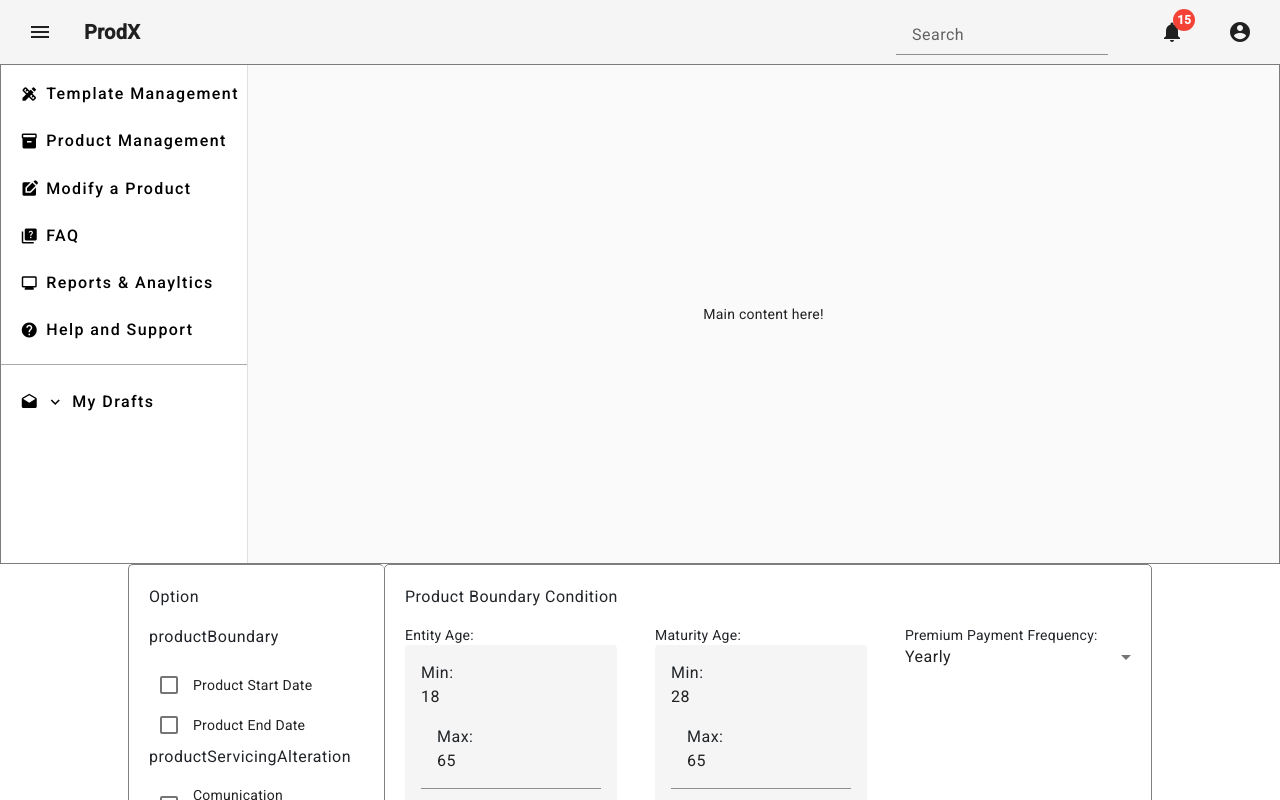
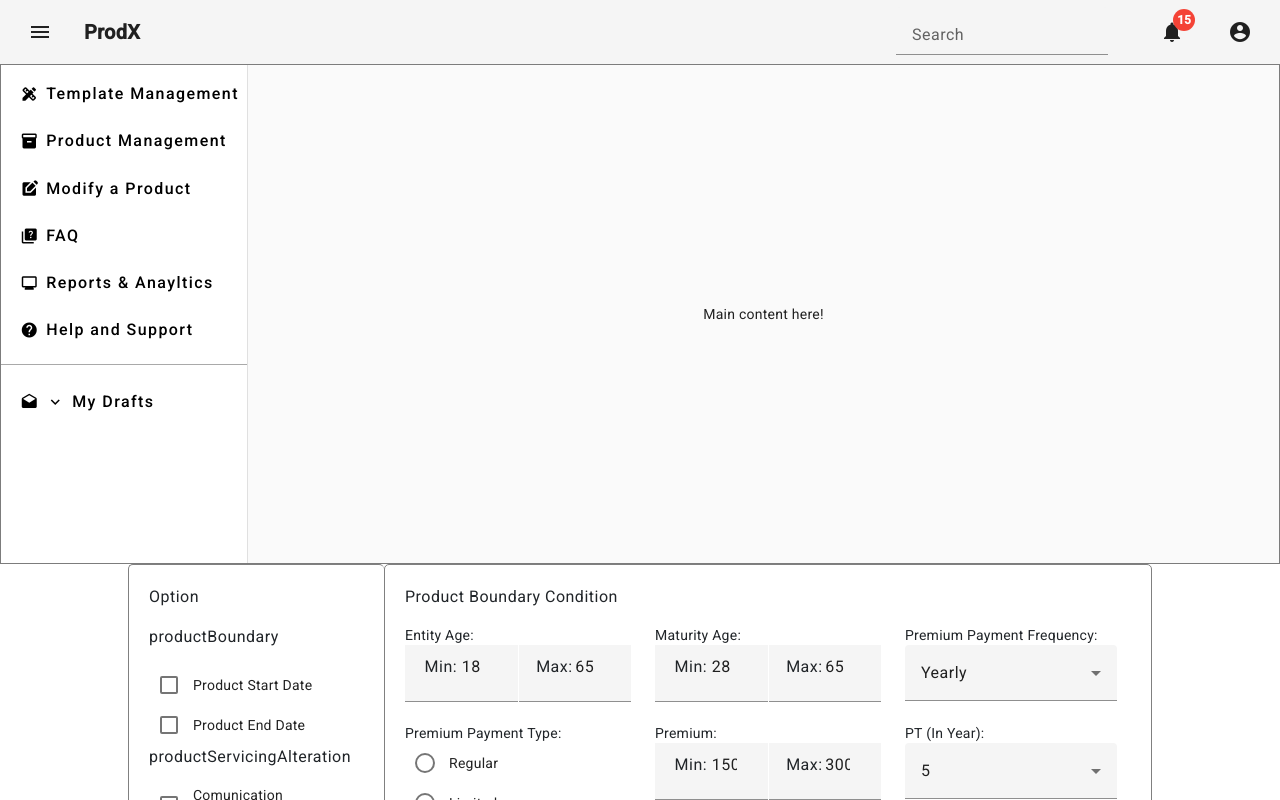
Before and after one commit to AdarshVermaAdyy/ProdX, an Angular app: page / in a window 1280 px wide. Shown: the top 800 px of the page. Built offline with nearby package versions, Linux system fonts and the light colour scheme.

Commit message:
input range

```diff
--- a/src/app/components/prod-info-form/prod-info-form.component.html
+++ b/src/app/components/prod-info-form/prod-info-form.component.html
@@ -9,7 +9,7 @@
 
             <div *ngFor="let option  of optionalFieldsList; let i = index">
                 <ng-container *ngIf="option.group === group">
-            <mat-checkbox  (change)="onCheckboxChange($event, i)">
+                    <mat-checkbox (change)="onCheckboxChange($event, i)">
                         {{option .label}}
                     </mat-checkbox>
                 </ng-container>
@@ -28,17 +28,6 @@
 
         <form [formGroup]="dynamicForm" (ngSubmit)="onSubmit()">
 
-            <!-- Available Options -->
-            <!-- <div class="motif-col-xs-1">
-      <h4>Available Options</h4>
-      <div formArrayName="options">
-        <div *ngFor="let option of availableOptions; let i = index" class="mb-2">
-          <input matInput type="checkbox" [formControlName]="i" (change)="onCheckboxChange($event, i)" [disabled]="isDefaultField(option)" />
-          {{ option.label }}
-        </div>
-      </div>
-    </div> -->
-
             <!-- Dynamic Form Fields -->
             <div class="row">
                 <!-- Product Boundary Condition -->
@@ -51,43 +40,94 @@
                                 <div [ngSwitch]="field.get('type')?.value">
                                     <div *ngSwitchCase="'range'">
 
-                                        <mat-label >{{ field.get('label')?.value }}:</mat-label>
+                                        <mat-label>{{ field.get('label')?.value }}:</mat-label>
+
+                                            <!-- <div class="row">
                                                 <mat-form-field>
-                                            <div class="row">
-                                                <div class="col-6">
-                                                    <label class="mat-label" for="min{{i}}">Min:</label>
-                                                    <input matInput id="min{{i}}" type="number"
-                                                        formControlName="min" />
-                                                    <div *ngIf="field.get('min')?.invalid && (field.get('min')?.dirty || field.get('min')?.touched)" class="text-danger">
+                                                    <mat-grid-list cols="2" rowHeight="20px">
+                                                        <mat-grid-tile>
+                                                <label class="mat-label" for="min{{i}}" >Min:</label>
+                                            </mat-grid-tile>
+                                            <mat-grid-tile>
+                                                <input matInput id="min{{i}}" type="number" formControlName="min" />
+
+                                            </mat-grid-tile>
+                                                <div *ngIf="field.get('min')?.invalid && (field.get('min')?.dirty || field.get('min')?.touched)"
+                                                    class="text-danger">
                                                     <div *ngIf="field.get('min')?.errors?.['required']">
                                                         This field is required</div>
                                                 </div>
-                                                </div>
+                                            </mat-grid-list>
+                                            </mat-form-field>
 
+                                                <mat-form-field appearance="fill">
 
-                                                    <mat-form-field>
                                                 <label class="mat-label" for="max{{i}}">Max:</label>
+
                                                 <input matInput id="max{{i}}" type="number" formControlName="max" />
-                                                </mat-form-field>
+
                                             <div *ngIf="field.get('max')?.invalid && (field.get('max')?.dirty || field.get('max')?.touched)"
                                                 class="text-danger">
                                                 <div *ngIf="field.get('max')?.errors?.['required']">
                                                     This field is required</div>
                                             </div>
 
+                                        </mat-form-field>
+                                        </div>
+                                       -->
+                                    <!-- </div> -->
+                                           <mat-grid-list cols="2" rowHeight="65px">
+                                                <mat-grid-tile>
+                                                    <mat-form-field>
+                                                        <mat-grid-list cols="2">
+                                                            <mat-grid-tile>
+                                                    <label class="mat-label" for="min{{i}}" >Min:</label>
+                                                </mat-grid-tile>
+                                            <mat-grid-tile>
+                                                    <input matInput id="min{{i}}" type="number" formControlName="min" />
+                                                </mat-grid-tile>
+                                                </mat-grid-list>
+
+                                                    <div *ngIf="field.get('min')?.invalid && (field.get('min')?.dirty || field.get('min')?.touched)"
+                                                        class="text-danger">
+                                                        <div *ngIf="field.get('min')?.errors?.['required']">
+                                                            This field is required</div>
+                                                    </div>
+                                                </mat-form-field>
+                                                </mat-grid-tile>
 
 
+                                                <mat-grid-tile>
+                                                    <mat-form-field appearance="fill">
+                                                        <mat-grid-list cols="2">
+                                                            <mat-grid-tile>
+                                                    <label class="mat-label" for="max{{i}}">Max:</label>
+                                                            </mat-grid-tile>
+                                                            <mat-grid-tile>
+                                                    <input matInput id="max{{i}}" type="number" formControlName="max" />
+
+                                                <div *ngIf="field.get('max')?.invalid && (field.get('max')?.dirty || field.get('max')?.touched)"
+                                                    class="text-danger">
+                                                    <div *ngIf="field.get('max')?.errors?.['required']">
+                                                        This field is required</div>
                                                 </div>
+                                            </mat-grid-tile>
+                                            </mat-grid-list>
                                             </mat-form-field>
+                                            </mat-grid-tile>
+
+                                            </mat-grid-list>
+
                                    </div>
 
                                     <div *ngSwitchCase="'dropdown'">
-                                        <mat-label >{{ field.get('label')?.value }}:</mat-label>
-
+                                        <mat-label>{{ field.get('label')?.value }}:</mat-label>
+                                        <mat-form-field appearance="fill">
                                         <mat-select formControlName="value">
                                             <mat-option *ngFor="let option of field.get('options')?.value"
                                                 [value]="option">{{ option }}</mat-option>
                                         </mat-select>
+                                    </mat-form-field>
 
                                     </div>
 
@@ -99,12 +139,12 @@
                                     </div>
 
                                     <div *ngSwitchCase="'radio'">
-                                        <mat-label >{{ field.get('label')?.value }}:</mat-label>
-                                        <mat-radio-group >
+                                        <mat-label>{{ field.get('label')?.value }}:</mat-label>
+                                        <mat-radio-group formControlName="value">
                                             <div *ngFor="let option of field.get('options')?.value">
 
-                                                <mat-radio-button type="radio"
-                                                    [value]="option" > {{ option }} </mat-radio-button>
+                                                <mat-radio-button type="radio" [value]="option"> {{ option }}
+                                                </mat-radio-button>
                                             </div>
                                         </mat-radio-group>
                                     </div>
@@ -138,10 +178,10 @@
                                         </mat-select>
                                     </div>
                                     <div *ngSwitchCase="'radio'">
-                                        <label >{{ field.get('label')?.value }}:</label>
+                                        <label>{{ field.get('label')?.value }}:</label>
                                         <div *ngFor="let option of field.get('options')?.value">
-                                            <input matInput type="radio" [formControlName]="'value'"
-                                                [value]="option" /> {{ option }}
+                                            <input matInput type="radio" [formControlName]="'value'" [value]="option" />
+                                            {{ option }}
                                         </div>
                                     </div>
                                 </div>
@@ -163,17 +203,17 @@
                                 class="col-6">
                                 <div [ngSwitch]="field.get('type')?.value">
                                     <div *ngSwitchCase="'dropdown'">
-                                        <mat-label >{{ field.get('label')?.value }}:</mat-label>
+                                        <mat-label>{{ field.get('label')?.value }}:</mat-label>
                                         <mat-select formControlName="value">
                                             <mat-option *ngFor="let option of field.get('options')?.value"
                                                 [value]="option">{{ option }}</mat-option>
                                         </mat-select>
                                     </div>
                                     <div *ngSwitchCase="'radio'">
-                                        <mat-label >{{ field.get('label')?.value }}:</mat-label>
+                                        <mat-label>{{ field.get('label')?.value }}:</mat-label>
                                         <div *ngFor="let option of field.get('options')?.value">
-                                            <input matInput type="radio" [formControlName]="'value'"
-                                                [value]="option" /> {{ option }}
+                                            <input matInput type="radio" [formControlName]="'value'" [value]="option" />
+                                            {{ option }}
                                         </div>
                                     </div>
                                 </div>
@@ -219,20 +259,21 @@
                 <div formArrayName="selectedValues">
                     <div formArrayName="productServicingAlteration">
                         <div class="row">
-                            <div *ngFor="let field of  productServicingAlteration.controls; let i = index" [formGroupName]="i" class="col-md-4">
+                            <div *ngFor="let field of  productServicingAlteration.controls; let i = index"
+                                [formGroupName]="i" class="col-md-4">
                                 <div [ngSwitch]="field.get('type')?.value">
                                     <div *ngSwitchCase="'dropdown'">
-                                        <mat-label >{{ field.get('label')?.value }}:</mat-label>
+                                        <mat-label>{{ field.get('label')?.value }}:</mat-label>
                                         <mat-select formControlName="value">
                                             <mat-option *ngFor="let option of field.get('options')?.value"
                                                 [value]="option">{{ option }}</mat-option>
                                         </mat-select>
                                     </div>
                                     <div *ngSwitchCase="'radio'">
-                                        <mat-label >{{ field.get('label')?.value }}:</mat-label>
+                                        <mat-label>{{ field.get('label')?.value }}:</mat-label>
                                         <div *ngFor="let option of field.get('options')?.value">
-                                            <input matInput type="radio" [formControlName]="'value'"
-                                                [value]="option" /> {{ option }}
+                                            <input matInput type="radio" [formControlName]="'value'" [value]="option" />
+                                            {{ option }}
                                         </div>
                                     </div>
                                 </div>
@@ -255,17 +296,17 @@
                                 [formGroupName]="i" class="col-6">
                                 <div [ngSwitch]="field.get('type')?.value">
                                     <div *ngSwitchCase="'dropdown'">
-                                        <mat-label >{{ field.get('label')?.value }}:</mat-label>
+                                        <mat-label>{{ field.get('label')?.value }}:</mat-label>
                                         <mat-select formControlName="value">
                                             <mat-option *ngFor="let option of field.get('options')?.value"
                                                 [value]="option">{{ option }}</mat-option>
                                         </mat-select>
                                     </div>
                                     <div *ngSwitchCase="'radio'">
-                                        <mat-label >{{ field.get('label')?.value }}:</mat-label>
+                                        <mat-label>{{ field.get('label')?.value }}:</mat-label>
                                         <div *ngFor="let option of field.get('options')?.value">
-                                            <input matInput type="radio" [formControlName]="'value'"
-                                                [value]="option" /> {{ option }}
+                                            <input matInput type="radio" [formControlName]="'value'" [value]="option" />
+                                            {{ option }}
                                         </div>
                                     </div>
                                 </div>
@@ -283,22 +324,26 @@
                 <div formArrayName="selectedValues">
                     <div formArrayName="productBoundary">
                         <div class="row">
-            <div *ngFor="let field of productBoundary.controls; let i = index" [formGroupName]="i" class="col-6">
+                            <div *ngFor="let field of productBoundary.controls; let i = index" [formGroupName]="i"
+                                class="col-6">
                                 <div [ngSwitch]="field.get('type')?.value">
                                     <div *ngSwitchCase="'dropdown'">
-                  <mat-label  >{{ field.get('label')?.value }}:</mat-label>
+                                        <mat-label>{{ field.get('label')?.value }}:</mat-label>
                                         <mat-select formControlName="value">
-                    <mat-option *ngFor="let option of field.get('options')?.value" [value]="option">{{ option }}</mat-option>
+                                            <mat-option *ngFor="let option of field.get('options')?.value"
+                                                [value]="option">{{ option }}</mat-option>
                                         </mat-select>
                                     </div>
                                     <div *ngSwitchCase="'radio'">
-                  <mat-label  >{{ field.get('label')?.value }}:</mat-label>
+                                        <mat-label>{{ field.get('label')?.value }}:</mat-label>
                                         <div *ngFor="let option of field.get('options')?.value">
-                    <input matInput type="radio" [formControlName]="'value'" [value]="option" /> {{ option }}
+                                            <input matInput type="radio" [formControlName]="'value'" [value]="option" />
+                                            {{ option }}
                                         </div>
                                     </div>
                                 </div>
-              <div *ngIf="field.get('value')?.invalid && (field.get('value')?.dirty || field.get('value')?.touched)" class="text-danger">
+                                <div *ngIf="field.get('value')?.invalid && (field.get('value')?.dirty || field.get('value')?.touched)"
+                                    class="text-danger">
                                     <div *ngIf="field.get('value')?.errors?.['required']">This field is required</div>
                                 </div>
                             </div>
@@ -309,8 +354,10 @@
 
             </div>
             <div class="form-btn-wrapper">
-                <button mat-button  size="medium" class="mt-3" (click)="onSubmit()"  [disabled]="dynamicForm.invalid">Save as Draft</button>
-                <button mat-button  size="medium" class="mt-3" (click)="next()" [disabled]="dynamicForm.invalid">Next</button>
+                <button mat-button size="medium" class="mt-3" (click)="onSubmit()" [disabled]="dynamicForm.invalid">Save
+                    as Draft</button>
+                <button mat-button size="medium" class="mt-3" (click)="next()"
+                    [disabled]="dynamicForm.invalid">Next</button>
             </div>
 
         </form>
--- a/src/app/components/prod-info-form/prod-info-form.component.scss
+++ b/src/app/components/prod-info-form/prod-info-form.component.scss
@@ -44,3 +44,26 @@
     margin: 20px 0;
     width: 100%;
 }
+.mat-grid-container{
+    display: flex;
+    gap: 16px;
+
+}
+.mat-form-field{
+    flex: 1;
+}
+mat-grid-list {
+    width: 100%;
+}
+.mat-form-field{
+    width: 100%;
+}
+mat-grid-tile{
+    padding: 0 8px;
+}
+.form-field-container{
+    display: flex;
+    align-items: center;
+    width: 100%;
+
+}
--- a/src/app/components/prod-info-form/prod-info-form.component.ts
+++ b/src/app/components/prod-info-form/prod-info-form.component.ts
@@ -9,6 +9,7 @@ import { MatInputModule } from '@angular/material/input';
 import {MatSelectModule} from '@angular/material/select';
 import {MatCheckboxModule} from '@angular/material/checkbox';
 import {MatRadioModule} from '@angular/material/radio';
+import {MatGridListModule} from '@angular/material/grid-list';
 import { ChangeDetectorRef } from '@angular/core';
 import { FilterByGroupPipe } from '../../filter-by-group.pipe';
 @Component({
@@ -20,7 +21,7 @@ import { FilterByGroupPipe } from '../../filter-by-group.pipe';
     MatFormFieldModule, MatInputModule,
     MatSelectModule, MatCheckboxModule,
     MatInputModule, MatRadioModule,
-    FilterByGroupPipe
+    FilterByGroupPipe, MatGridListModule,
   ],
   templateUrl: './prod-info-form.component.html',
   styleUrl: './prod-info-form.component.scss'
```
Also changed, not shown: src/styles.scss (+14 -0 lines). Lines whose indentation alone changed are shown as unchanged.
